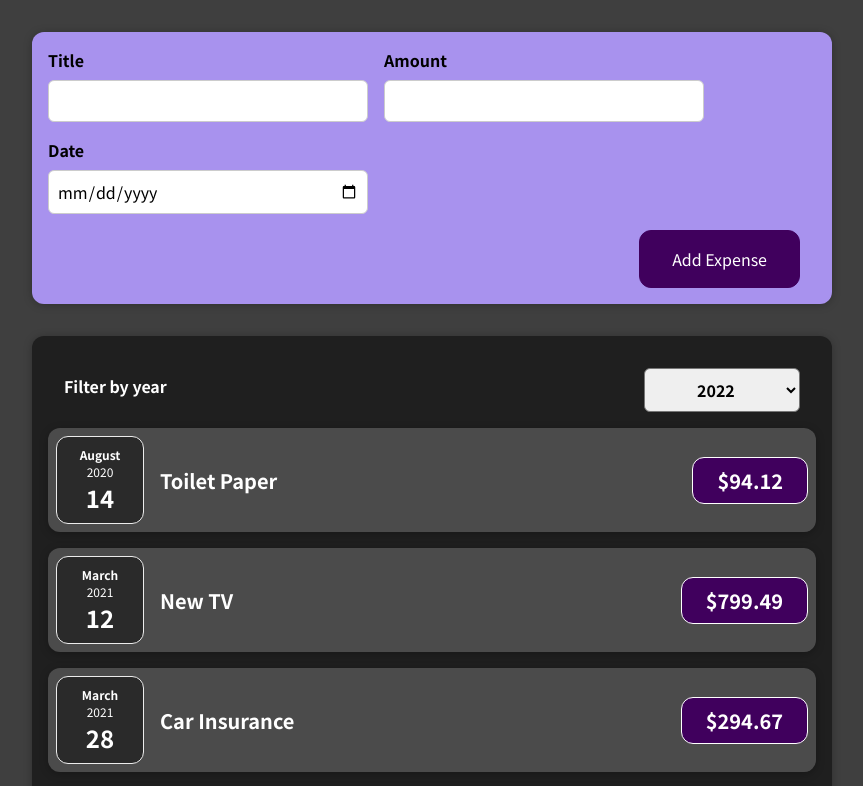
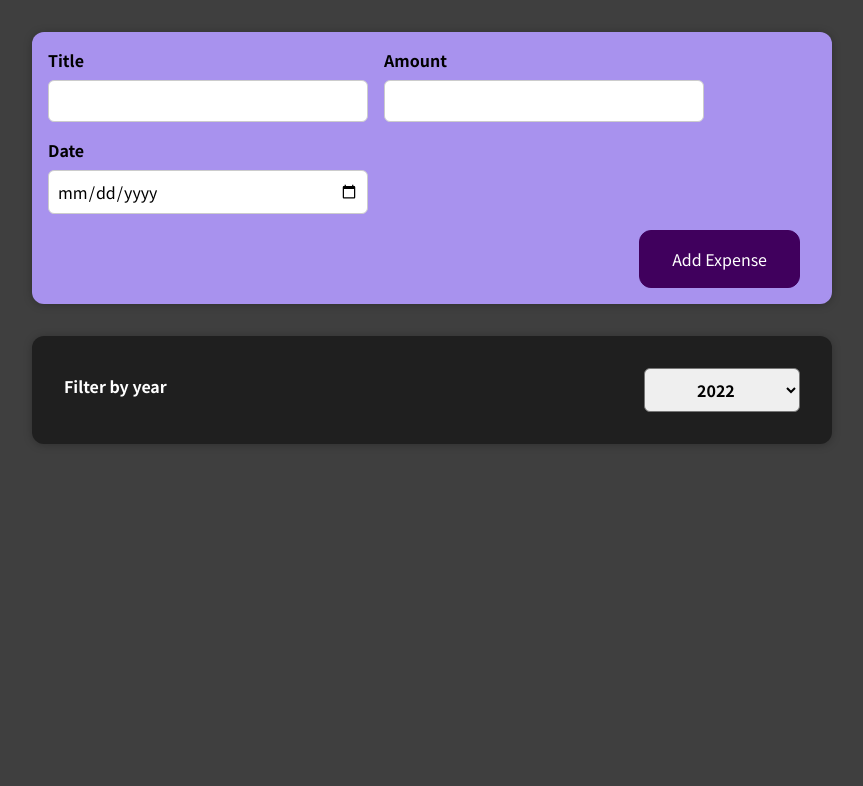
Before and after one commit to Rajput-Suraj/react-expense-tracker, a React (Create React App) app: page / in a window 1280 px wide. Shown: the top 786 px of the page, without its empty margins (208-1071 px from the left). Built offline with nearby package versions, Linux system fonts and the light colour scheme.

Commit message:
Fitered expenses array based on year

```diff
--- a/src/components/Expenses/Expenses.js
+++ b/src/components/Expenses/Expenses.js
@@ -11,10 +11,14 @@ const Expenses = ({ data }) => {
         setYear(year);
     };
 
+    const filteredExpenses = data.filter(
+        (expense) => expense.date.getFullYear().toString() === year
+    );
+
     return (
         <div className="expenses">
             <ExpensesFilter onYearChange={filterChangeHandler} year={year} />
-            {data.map((item) => (
+            {filteredExpenses.map((item) => (
                 <ExpenseItem
                     key={item.id}
                     title={item.title}
```
